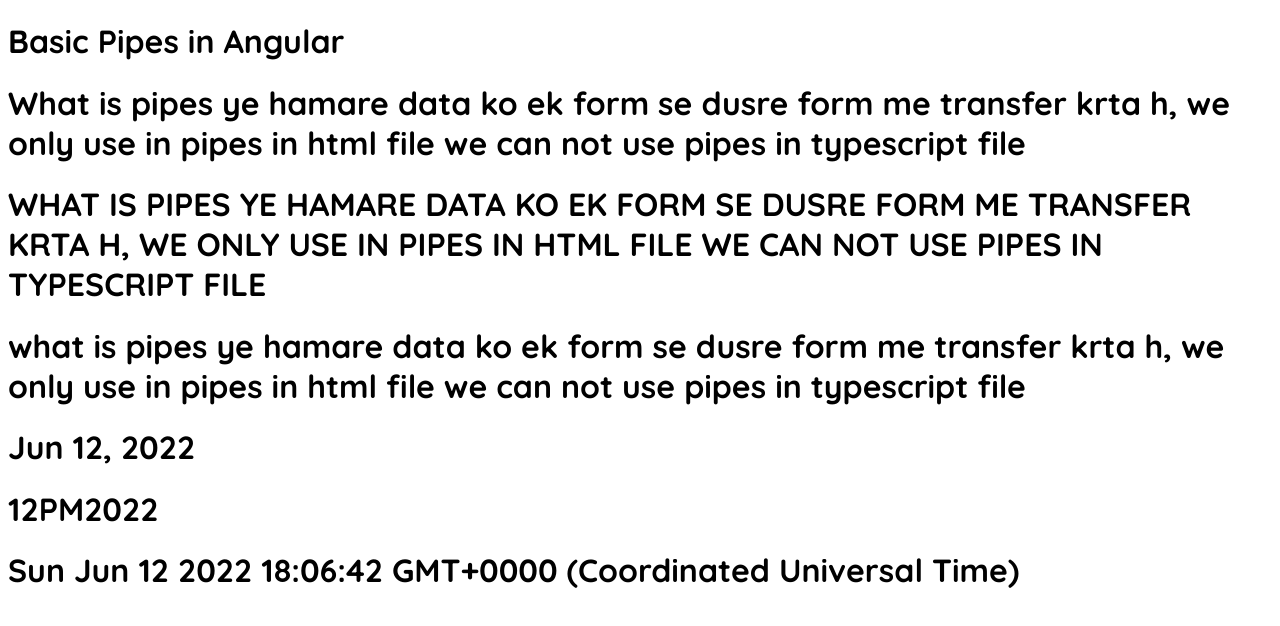
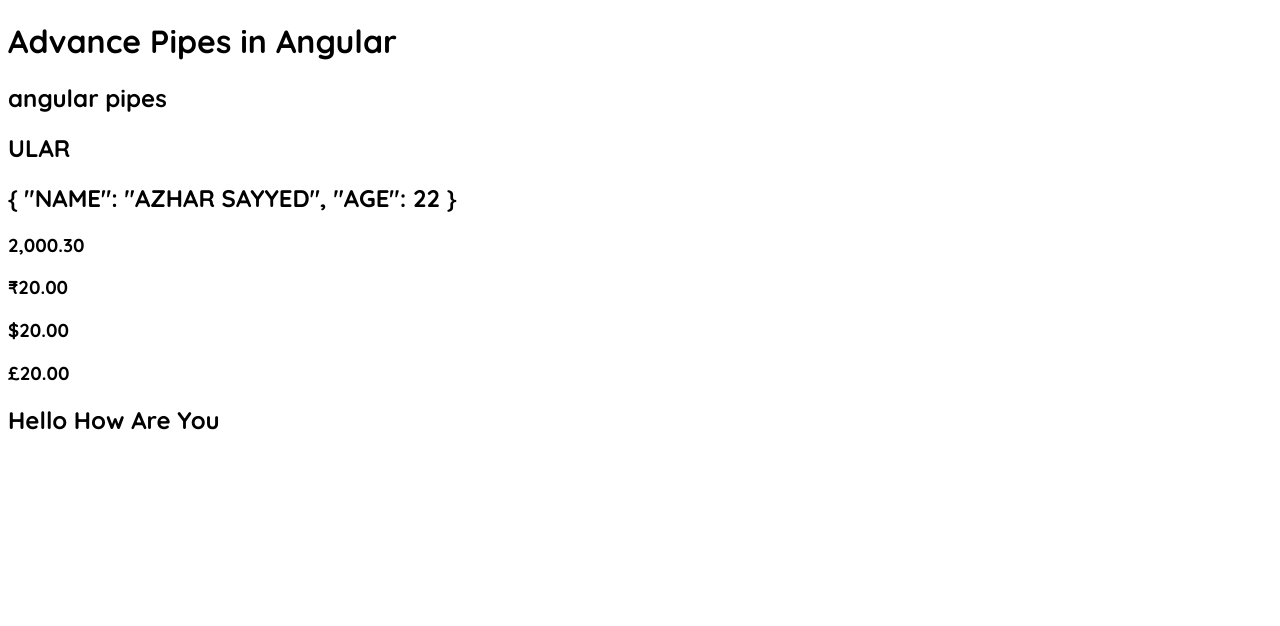
Before and after one commit to azharsiddiqui1234/Angular_From_Start_Tut, an Angular app: page / in a window 1280 px wide. Shown: the top 626 px of the page. Built offline with nearby package versions, Linux system fonts and the light colour scheme.

Commit message:
Advance Pipes In Angular

```diff
--- a/src/app/app.component.html
+++ b/src/app/app.component.html
@@ -1,9 +1,9 @@
-<h1>Basic Pipes in Angular</h1>
-
-<h1>{{data}}</h1>
-<h1>{{data | uppercase}}</h1>
-<h1>{{data | lowercase}}</h1>
-
-<h1>{{today | date }}</h1>
-<h1>{{today | date : "day"}}</h1>
-<h1>{{today}}</h1>
+<h1>Advance Pipes in Angular</h1>
+<h2>{{ data }}</h2>
+<h2>{{ data | slice: 3:7 | uppercase }}</h2>
+<h2>{{ user | json |uppercase }}</h2>
+<h3>{{00002000.300000 | number:'2.2-3'}}</h3>
+<h3>{{20 | currency :"INR"}}</h3>
+<h3>{{20 | currency :"USD"}}</h3>
+<h3>{{20 | currency :"GBP"}}</h3>
+<h2>{{"hello how are you" | titlecase}}</h2>
--- a/src/app/app.component.ts
+++ b/src/app/app.component.ts
@@ -7,8 +7,9 @@
 })
 export class AppComponent {
   title = 'my-app';
-  data =
-    'What is pipes ye hamare data ko ek form se dusre form me transfer krta h, we only use in pipes in html file we can not use pipes in typescript file';
-  today = Date()
-
+  data = 'angular pipes';
+  user = {
+    name: 'Azhar Sayyed',
+    age: 22,
+  };
 }
```
